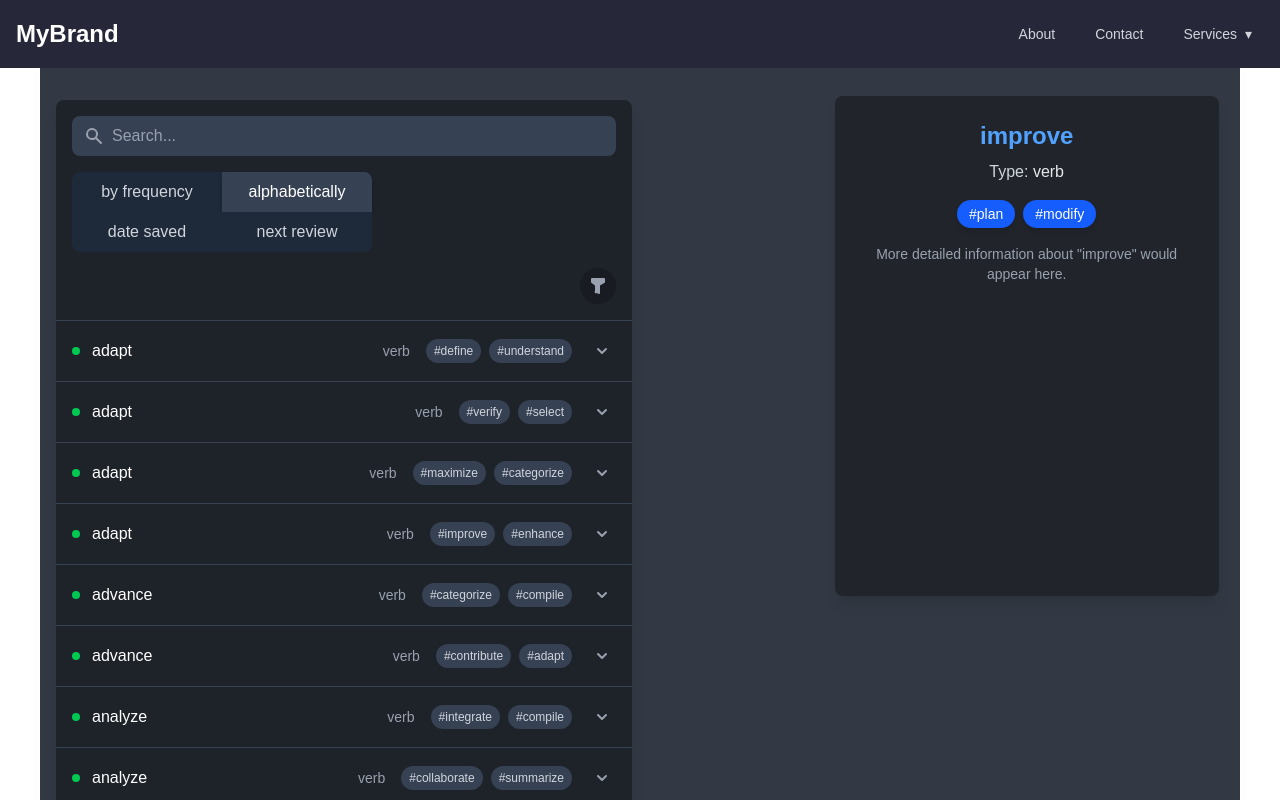
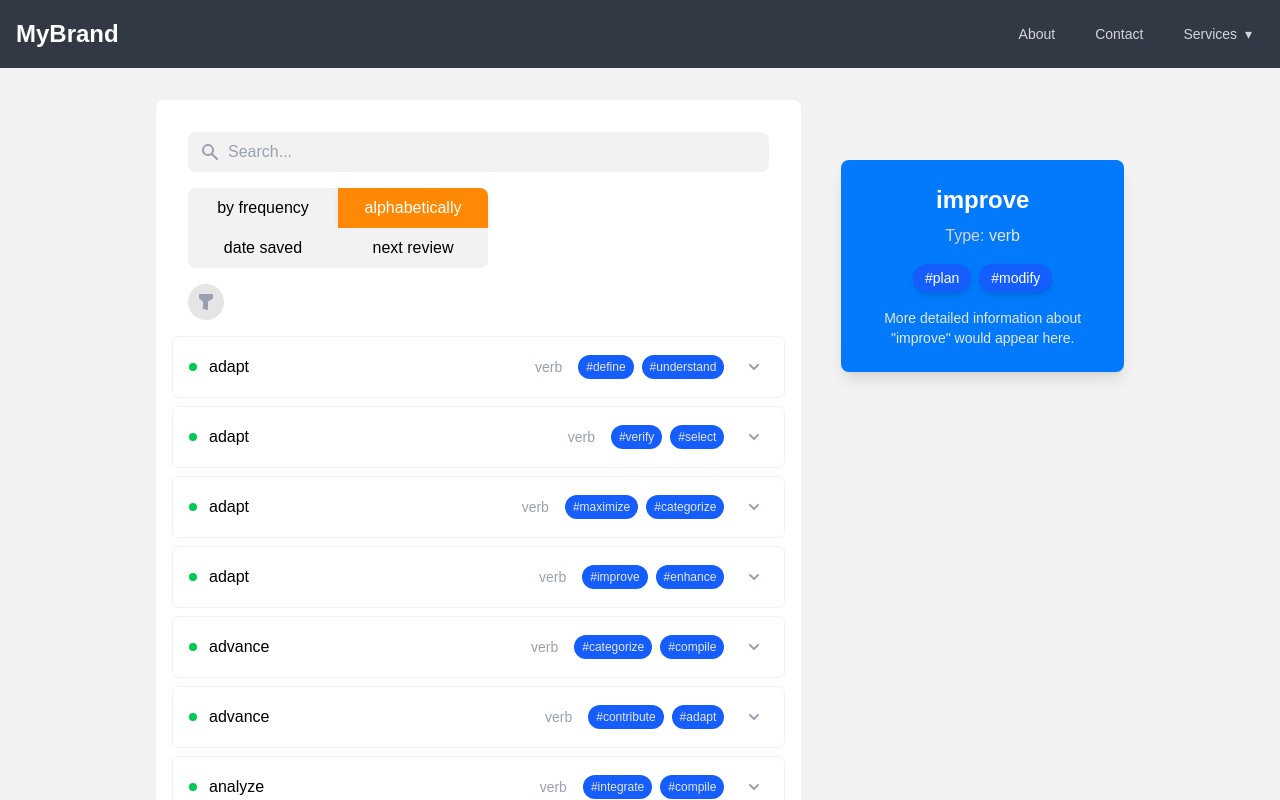
Before and after one commit to concordgrape/common-german-words, a Next.js app: page /browse in a window 1280 px wide. Shown: the top 800 px of the page. Built offline with nearby package versions, Linux system fonts and the light colour scheme.

Commit message:
update css layout styles

```diff
--- a/app/browse/page.tsx
+++ b/app/browse/page.tsx
@@ -12,14 +12,14 @@ const words: Word[] = [
 const MainWordPage: React.FC = () => {
     const [selectedWord, setSelectedWord] = React.useState<Word>(words[0]);
   return (
-<div className="min-h-screen max-w-[1200px] bg-[#323944] pt-20 p-4 text-white grid grid-cols-1 sm:grid-cols-[2fr_1fr] md:grid-cols-[2fr_1fr] gap-0 max-w-7xl mx-auto relative z-0">
+<div className="min-h-screen max-w-[1000px] pt-20 p-4 text-black grid grid-cols-1 sm:grid-cols-[2fr_1fr] md:grid-cols-[2fr_1fr] gap-0 max-w-7xl mx-auto relative z-0">
   {/* WordTable (left column) */}
   <div className="z-10">
     <WordTable onRowClick={setSelectedWord} />
   </div>
 
   {/* WordInfo (right column) */}
-  <div className="hidden sm:block md:block sticky top-24 self-start z-20">
+  <div className="hidden sm:block md:block sticky ml-10 top-40 self-start z-20">
     <WordInfo selectedWord={selectedWord} />
   </div>
 </div>
--- a/app/components/Navbar/Navbar.tsx
+++ b/app/components/Navbar/Navbar.tsx
@@ -30,7 +30,7 @@ const Navbar = () => {
   }, []); // Empty dependency array means this effect runs once on mount and cleans up on unmount
 
   return (
-    <nav className="bg-[#262839] p-4 top-0 fixed w-full z-5">
+    <nav className="bg-[#323944] p-4 top-0 fixed w-full z-5">
       <div className="container mx-auto flex justify-between items-center">
         {/* Logo/Brand */}
         <Link href="/" className="text-white text-2xl font-bold">
--- a/app/components/SortButtons/Sort.tsx
+++ b/app/components/SortButtons/Sort.tsx
@@ -31,8 +31,8 @@ const SortButton: React.FC<SortButtonProps> = ({ label, isActive, onClick, index
         transition-all duration-200 ease-in-out
         ${
           isActive
-            ? 'bg-gray-700 text-white shadow-md' // Active state styling
-            : 'bg-gray-800 text-gray-300 hover:bg-gray-600 hover:text-white' // Inactive state styling
+            ? 'bg-orange-400 text-white shadow-md' // Active state styling
+            : 'bg-[#F2F2F2] text-black hover:bg-gray-200' // Inactive state styling
         }
         focus:outline-none focus:ring-0
         sm:text-base // Larger text on small screens and up
--- a/app/components/WordInfo.tsx
+++ b/app/components/WordInfo.tsx
@@ -11,11 +11,11 @@ interface WordInfoProps {
 // New WordInfo component to display selected word details
 export const WordInfo: React.FC<WordInfoProps> = ({ selectedWord }) => {
   return (
-<div className="">
-  <div className="w-full max-w-sm bg-[#21252B] rounded-lg shadow-lg p-6 min-h-[500px] flex flex-col">
+<div className="w-full">
+  <div className="w-full bg-[#027AFB] rounded-lg shadow-lg p-6 flex flex-col">
     {selectedWord ? (
       <div className="text-center">
-        <h2 className="text-2xl font-bold mb-2 text-blue-400">{selectedWord.term}</h2>
+        <h2 className="text-2xl font-bold mb-2 text-white">{selectedWord.term}</h2>
         <p className="text-gray-300 mb-4">
           Type: <span className="font-medium text-gray-200">{selectedWord.type}</span>
         </p>
@@ -26,7 +26,7 @@ export const WordInfo: React.FC<WordInfoProps> = ({ selectedWord }) => {
             </span>
           ))}
         </div>
-        <p className="mt-4 text-gray-400 text-sm">
+        <p className="mt-4 text-gray-200 text-sm">
           More detailed information about &quot;{selectedWord.term}&quot; would appear here.
         </p>
       </div>
--- a/app/components/WordTable.tsx
+++ b/app/components/WordTable.tsx
@@ -373,15 +373,15 @@ const toggleRow = (word: Word) => {
   };
 
   return (
-    <div className="w-full sm:max-w-lg md:max-w-lg lg:max-w-xl items-start bg-black/40 rounded-lg shadow-lg overflow-hidden mt-5">
-        {/* Header with Search and Sort */}
-        <div className="p-4 border-b border-gray-700">
+    <div className={`w-full p-4 items-start bg-[#FFFFFF] rounded-lg overflow-hidden mt-5`}>
+        {/* Header with Search and Sort border border-1 border-[#B1B1B1]*/}
+        <div className="p-4">
             {/* Search Input */}
             <div className="relative flex items-center w-full mb-4">
                 <input
                 type="text"
                 placeholder="Search..."
-                className="w-full pl-10 pr-4 py-2 rounded-lg bg-gray-700 text-white placeholder-gray-400 focus:outline-none focus:ring-2 focus:ring-blue-500"
+                className="w-full pl-10 pr-4 py-2 rounded-lg bg-[#F2F2F2] text-black placeholder-gray-400 focus:outline-none focus:ring-2 focus:ring-blue-500"
                 value={searchTerm}
                 onChange={(e: React.ChangeEvent<HTMLInputElement>) => setSearchTerm(e.target.value)}
                 />
@@ -406,28 +406,28 @@ const toggleRow = (word: Word) => {
             </div>
 
             {/* Sort Icon and Dropdown */}
-            <div className="flex justify-end" ref={sortDropdownRef}>
+            <div className="flex justify-start" ref={sortDropdownRef}>
                 <div className="relative">
                     <button
                         onClick={() => setShowSortDropdown(!showSortDropdown)}
-                        className="p-2 rounded-full bg-black/20 hover:bg-black/20 focus:outline-none focus:ring-2 focus:ring-blue-500 transition-colors duration-200"
+                        className="p-2 rounded-full bg-black/10 hover:bg-black/20 cursor-pointer focus:outline-none focus:ring-2 focus:ring-blue-500 transition-colors duration-200"
                         aria-label="Sort">
                         <svg xmlns="http://www.w3.org/2000/svg" className="h-5 w-5 text-gray-400" viewBox="0 0 20 20" fill="currentColor">
                         <path fillRule="evenodd" d="M3 3a1 1 0 011-1h12a1 1 0 011 1v3a1 1 0 01-.293.707L12 9.414V17a1 1 0 01-1.293.956l-2-1A1 1 0 017 15V9.414L3.293 6.707A1 1 0 013 6V3z" clipRule="evenodd" />
                         </svg>
                     </button>
                     {showSortDropdown && (
-                        <div className="absolute right-0 mt-2 w-42 bg-gray-700 rounded-md shadow-lg z-10 pt-2 pb-2">
+                        <div className="absolute left-0 mt-2 w-42 bg-[#F2F2F2] rounded-md shadow-lg z-10 pt-2 pb-2 text-gray-700">
                             <button
                                 onClick={() => handleSort('asc')}
-                                className="block w-full text-left px-4 py-2 text-sm text-white hover:bg-black/20"
+                                className="block w-full text-left px-4 py-2 text-sm hover:bg-black/20"
                             >
                                 Alphabetically A-Z
                             </button>
                             <hr className="text-sm text-gray-600" />
                             <button
                                 onClick={() => handleSort('desc')}
-                                className="block w-full text-left px-4 py-2 text-sm text-white hover:bg-gray-600"
+                                className="block w-full text-left px-4 py-2 text-sm hover:bg-black/20"
                             >
                                 Alphabetically Z-A
                             </button>
@@ -438,14 +438,14 @@ const toggleRow = (word: Word) => {
         </div>
 
       {/* Table Rows */}
-      <div className="divide-y divide-gray-700">
+      <div className="">
         {sortedWords.map((word: Word) => (
           <div
             key={word.id}
             ref={(el) => {
                 wordRefs.current[word.id] = el;
             }}
-            className="group"
+            className="group border-1 border-[#F2F2F2] mb-2 rounded-md"
             >
             <div
               className={`flex items-center justify-between p-4 cursor-pointer hover:bg-white/10 transition-colors duration-200 ${expandedRows.includes(word.id) ? 'bg-white/20' : ''}`}
@@ -460,7 +460,7 @@ const toggleRow = (word: Word) => {
               {/* Tags */}
               <div className="flex-none flex items-center space-x-2 mr-4">
                 {word.tags.map((tag: string) => (
-                  <span key={tag} className="bg-gray-700 text-gray-300 text-xs px-2 py-1 rounded-full">
+                  <span key={tag} className="bg-blue-600 text-gray-200 text-xs px-2 py-1 rounded-full">
                     #{tag}
                   </span>
                 ))}
@@ -478,7 +478,7 @@ const toggleRow = (word: Word) => {
             <div
               className={`overflow-hidden ${
                 expandedRows.includes(word.id) ? 'max-h-screen opacity-100 p-4' : 'max-h-0 opacity-0'
-              } bg-gray-700 text-gray-300 border-t border-gray-600 visible sm:hidden md:hidden`}
+              } bg-gray-700 text-gray-300 border-1 border-[#B1B1B1] visible sm:hidden md:hidden`}
             >
               <p>Details for &quot;{word.term}&quot; would go here.</p>
             </div>
--- a/app/globals.css
+++ b/app/globals.css
@@ -1,7 +1,7 @@
 @import "tailwindcss";
 
 :root {
-  --background: #ffffff;
+  --background: #F2F2F2;
   --foreground: #171717;
 }
 
@@ -14,8 +14,8 @@
 
 @media (prefers-color-scheme: dark) {
   :root {
-    --background: #323944;
-    --foreground: #ededed;
+    --background: #F2F2F2;
+    --foreground: black;
   }
 }
 
--- a/app/page.tsx
+++ b/app/page.tsx
@@ -4,7 +4,7 @@ import React from 'react';
 
 const App: React.FC = () => {
   return (
-    <div className="min-h-screen bg-[#262839] text-white p-4 flex flex-col md:flex-row items-start justify-center space-y-4 md:space-y-0 md:space-x-4">
+    <div className="min-h-screen bg-[#F2F2F2] text-white p-4 flex flex-col md:flex-row items-start justify-center space-y-4 md:space-y-0 md:space-x-4">
 
     </div>
   );
```
